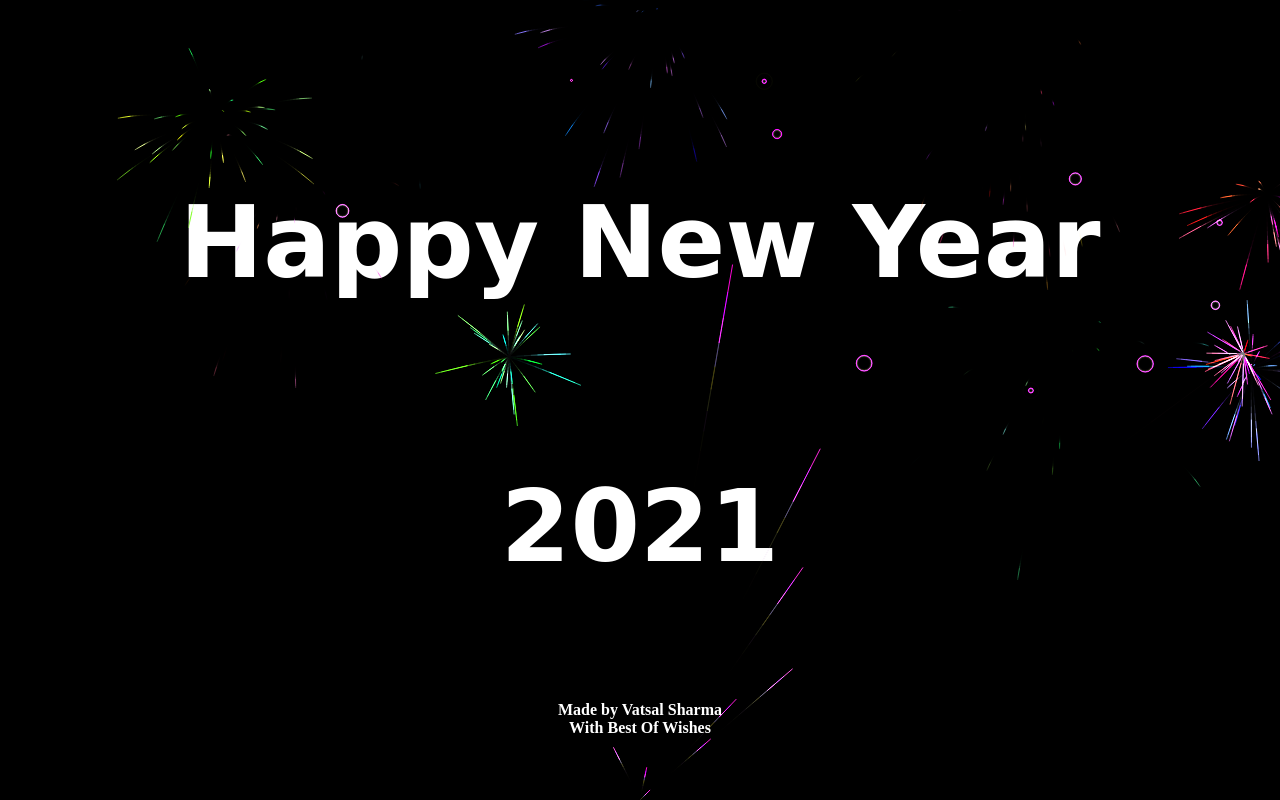
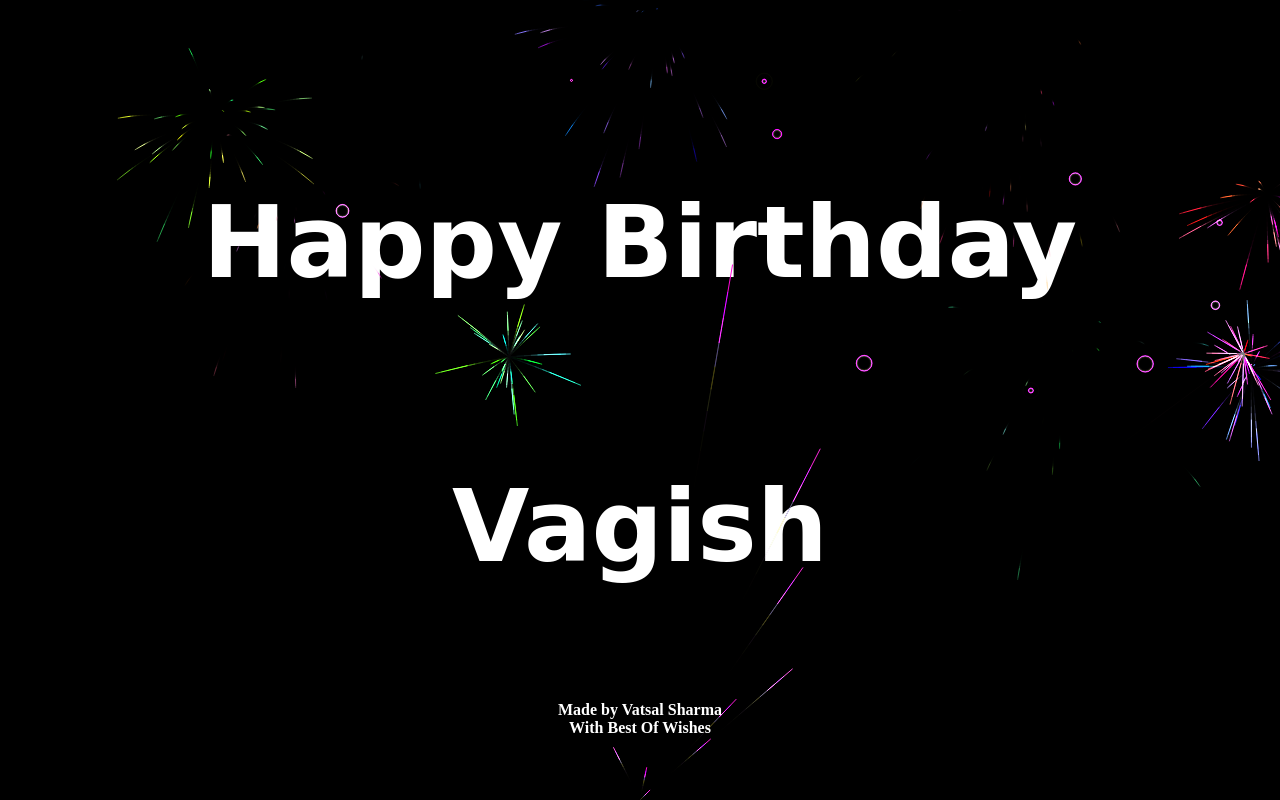
Before and after one commit to anotherVatsalSharma/happyBirthday, a plain HTML site: page index.html in a window 1280 px wide. Drawn offline with Linux system fonts and the light colour scheme.

Commit message:
Update index.html

```diff
--- a/index.html
+++ b/index.html
@@ -11,9 +11,9 @@
         <canvas id="canvas">Canvas is not supported in your browser.</canvas>
 
         <div id="title">
-          <h1 class="title"><br>Happy New Year</h1>
+          <h1 class="title"><br>Happy Birthday</h1>
         </div>
-        <p class="title">2021</p>
+        <p class="title">Vagish</p>
 
     </div>
 
```
